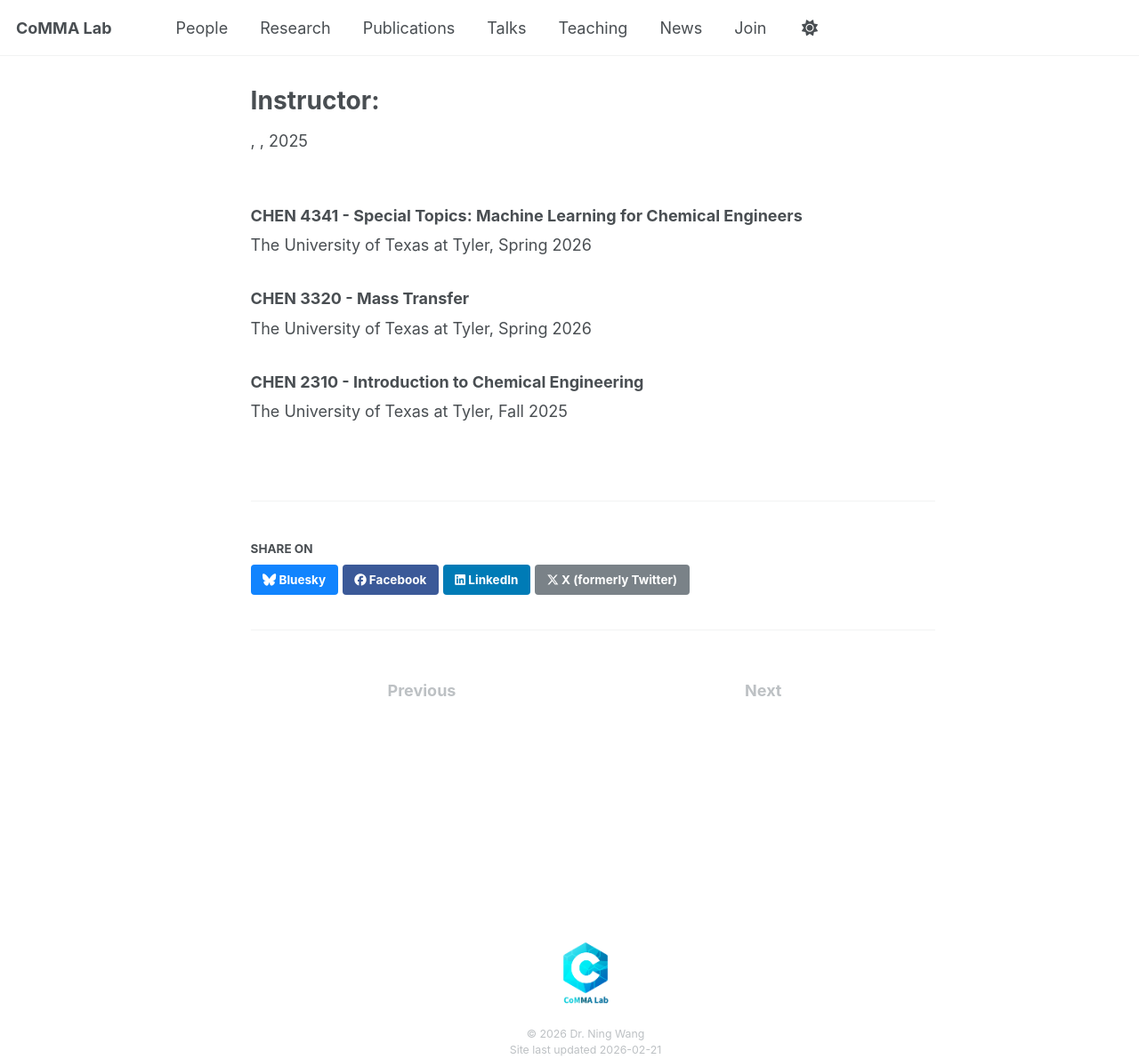
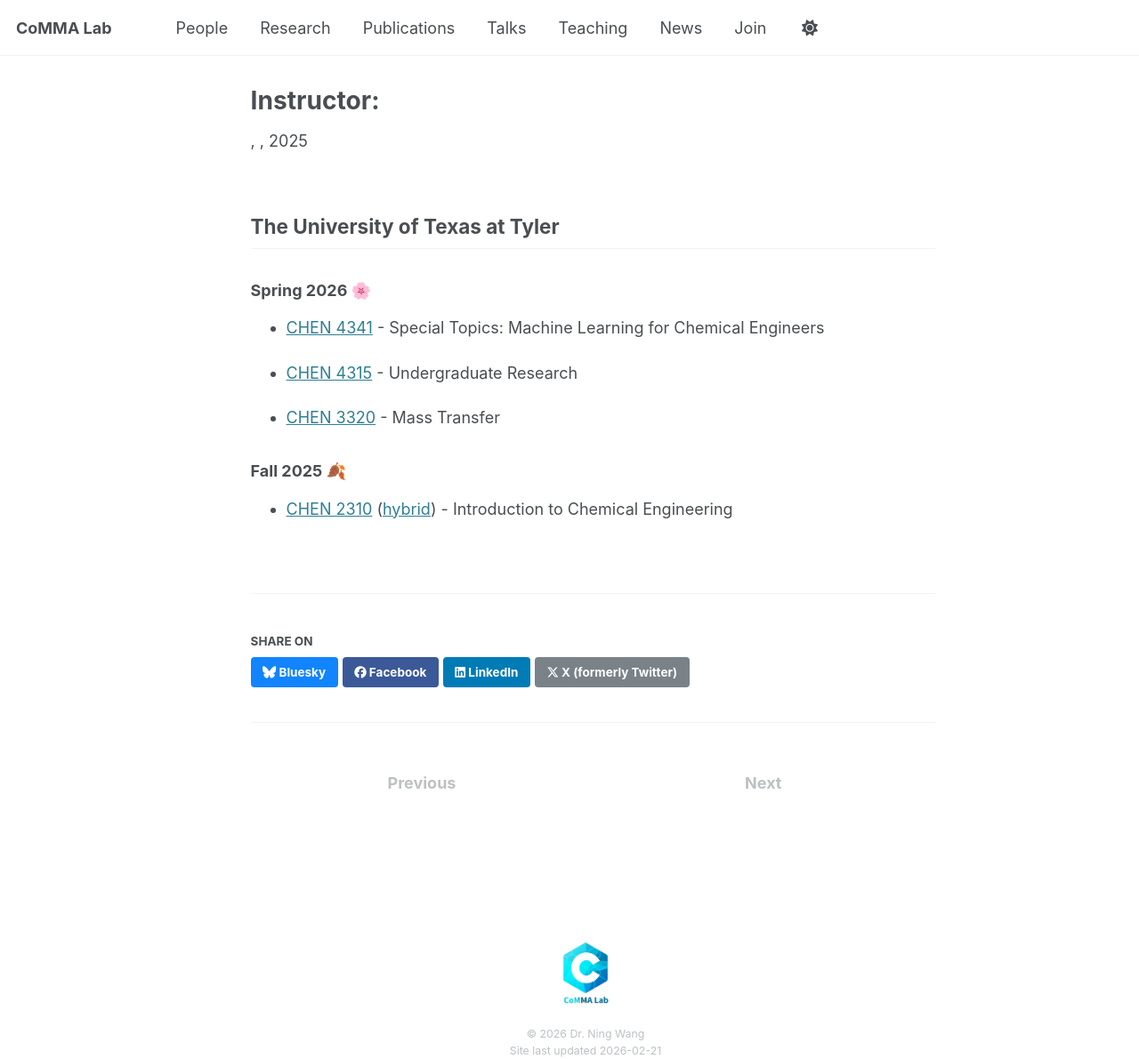
Before and after one commit to CoMMA-Wang-Lab/CoMMA-Wang-Lab.github.io, a Jekyll site: the page built from _teaching/instructor.md, in a window 1280 px wide and 1191 px high. Shown: the whole window at 89% size. Built offline with Jekyll 4.4.1, drawn with Linux system fonts in a browser that asks for light colours.

Commit message:
updated teaching and people

```diff
--- a/_teaching/instructor.md
+++ b/_teaching/instructor.md
@@ -7,12 +7,13 @@ author_profile: false
 classes: wide
 date: 2025-09-01
 ---
+## The University of Texas at Tyler
+### **Spring 2026** 🌸
+- [CHEN 4341](https://www.uttyler.edu/academics/colleges-schools/engineering/departments/chemical/files/spring-2026/chen-4341-001-wang-spring-2026.pdf) - Special Topics: Machine Learning for Chemical Engineers
 
-### CHEN 4341 - Special Topics: Machine Learning for Chemical Engineers
-The University of Texas at Tyler, Spring 2026
+- [CHEN 4315](https://www.uttyler.edu/academics/colleges-schools/engineering/departments/chemical/files/spring-2026/chen-4315-002-wang-spring-2026.pdf) - Undergraduate Research
 
-### CHEN 3320 - Mass Transfer
-The University of Texas at Tyler, Spring 2026
+- [CHEN 3320](https://www.uttyler.edu/academics/colleges-schools/engineering/departments/chemical/files/spring-2026/chen-3320-001-wang-spring-2026.pdf) - Mass Transfer
 
-### CHEN 2310 - Introduction to Chemical Engineering
-The University of Texas at Tyler, Fall 2025
+### **Fall 2025** 🍂
+- [CHEN 2310](https://www.uttyler.edu/academics/colleges-schools/engineering/departments/chemical/files/fall-2025/chen-2310-001-wang-fall-2025.pdf) ([hybrid](https://www.uttyler.edu/academics/colleges-schools/engineering/departments/chemical/files/fall-2025/chen-2310-060-wang-fall-2025.pdf)) - Introduction to Chemical Engineering
```
Also changed, not shown: _pages/people.md (+4 -3 lines).
